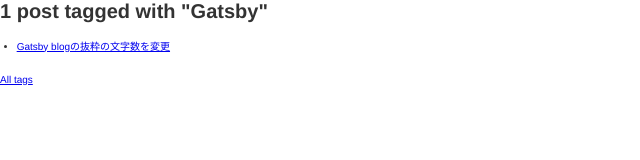
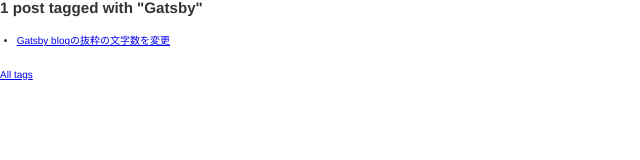
Before and after one commit to amagin006/gatsby-blog, a Gatsby site: page /tags/gatsby/ in a window 1280 px wide. Shown: the whole page, without its empty margins (0-640 px from the left). Built offline with nearby package versions, Linux system fonts and the light colour scheme; Gatsby itself is replaced by a stand-in of ours; some packages are replaced by stand-ins of ours.

Commit message:
Update Run gatsby-cli

```diff
--- a/package.json
+++ b/package.json
@@ -9,7 +9,7 @@
     "@fortawesome/free-solid-svg-icons": "^5.11.2",
     "@fortawesome/react-fontawesome": "^0.1.7",
     "gatsby": "^2.18.6",
-    "gatsby-cli": "^2.8.19",
+    "gatsby-cli": "^2.8.21",
     "gatsby-image": "^2.2.34",
     "gatsby-plugin-manifest": "^2.2.31",
     "gatsby-plugin-offline": "^3.0.26",
@@ -29,8 +29,10 @@
     "react-dom": "^16.12.0",
     "react-helmet": "^5.2.1",
     "react-typography": "^0.16.19",
+    "to": "^0.2.9",
     "typeface-rubik": "^0.0.72",
-    "typography": "^0.16.19"
+    "typography": "^0.16.19",
+    "update": "^0.7.4"
   },
   "devDependencies": {
     "eslint": "^6.7.2",
--- a/src/templates/tags.js
+++ b/src/templates/tags.js
@@ -1,4 +1,5 @@
 import React from "react"
+
 import PropTypes from "prop-types"
 // Components
 import { Link, graphql } from "gatsby"
@@ -10,7 +11,7 @@
     } tagged with "${tag}"`
   return (
     <div>
-      <h1>{tagHeader}</h1>
+      <h2>{tagHeader}</h2>
       <ul>
         {edges.map(({ node }) => {
           const { slug } = node.fields
```
Also changed, not shown: 1 other file.
